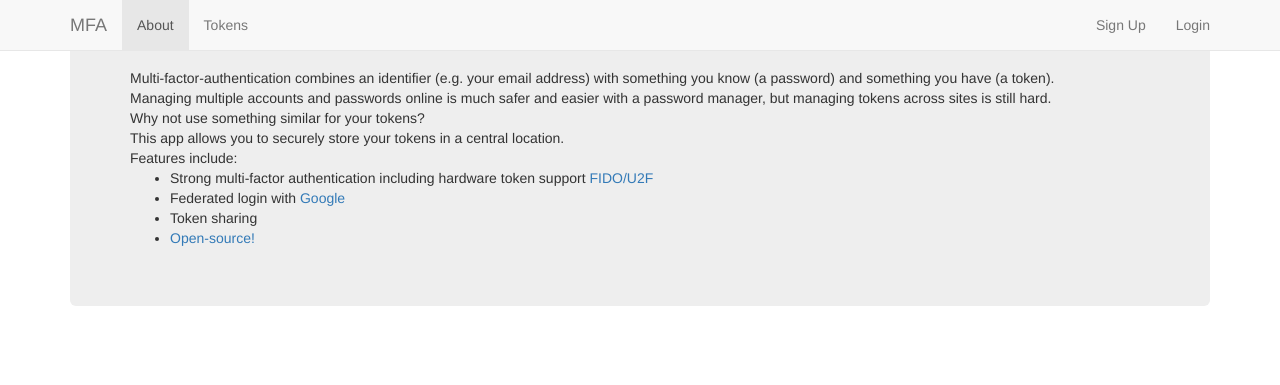
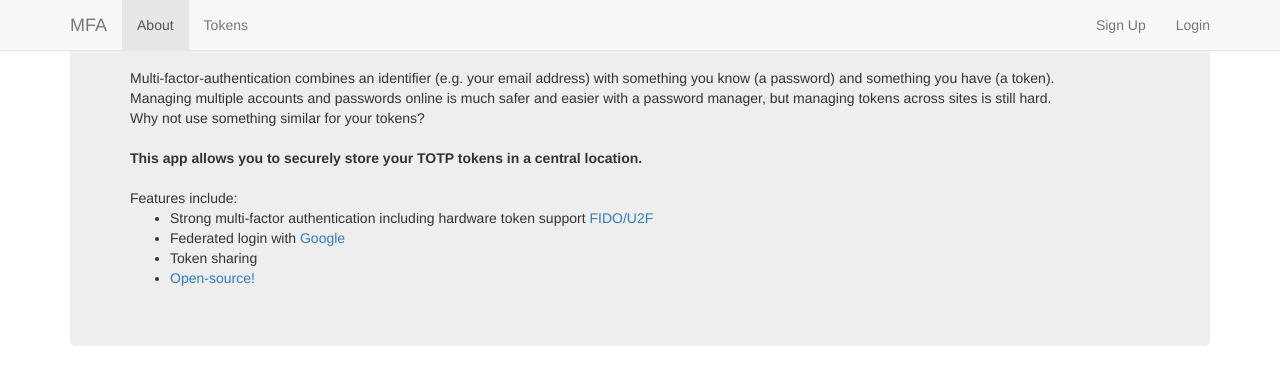
Before and after one commit to kenbreeman/multi-factor, a Flask app: template templates/main.html in a window 1280 px wide. Shown: the top 385 px of the page. Run offline with Flask 2, Linux system fonts and the light colour scheme; the template is opened without the code that fills it, so the values that code supplies are empty; parts of the project's set-up code (start-up, migrations or seed data) failed here and were passed over.

Commit message:
Stylize main page

```diff
--- a/templates/main.html
+++ b/templates/main.html
@@ -7,8 +7,9 @@
         Multi-factor-authentication combines an identifier (e.g. your email address) with something you know (a password) and something you have (a token).<br>
         Managing multiple accounts and passwords online is much safer and easier with a password manager, but managing tokens across sites is still hard.<br>
         Why not use something similar for your tokens?<br>
-        This app allows you to securely store your tokens in a central location.<br>
-
+        <br>
+        <b>This app allows you to securely store your TOTP tokens in a central location.</b><br>
+        <br>
         Features include:<br>
         <ul>
           <li> Strong multi-factor authentication including hardware token support <a href="http://fidoalliance.org/about">FIDO/U2F</a> </li>
```
